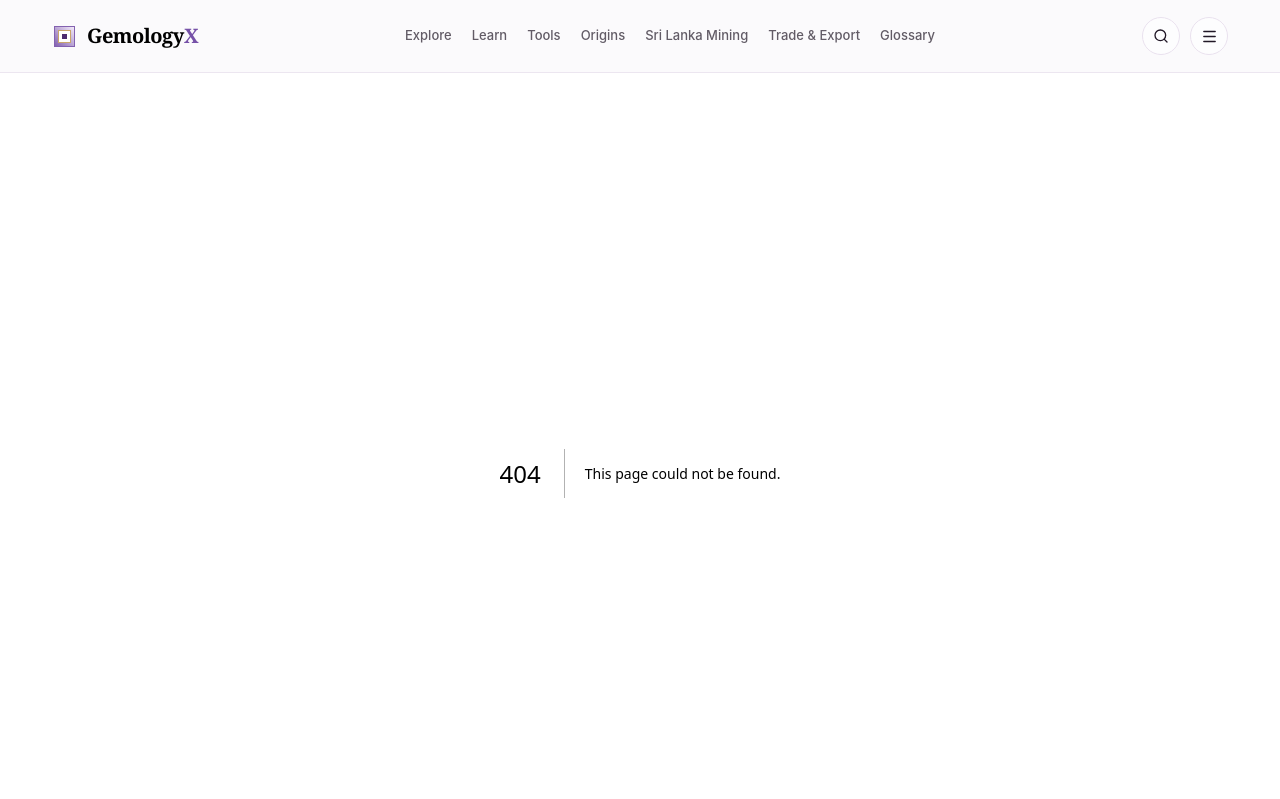
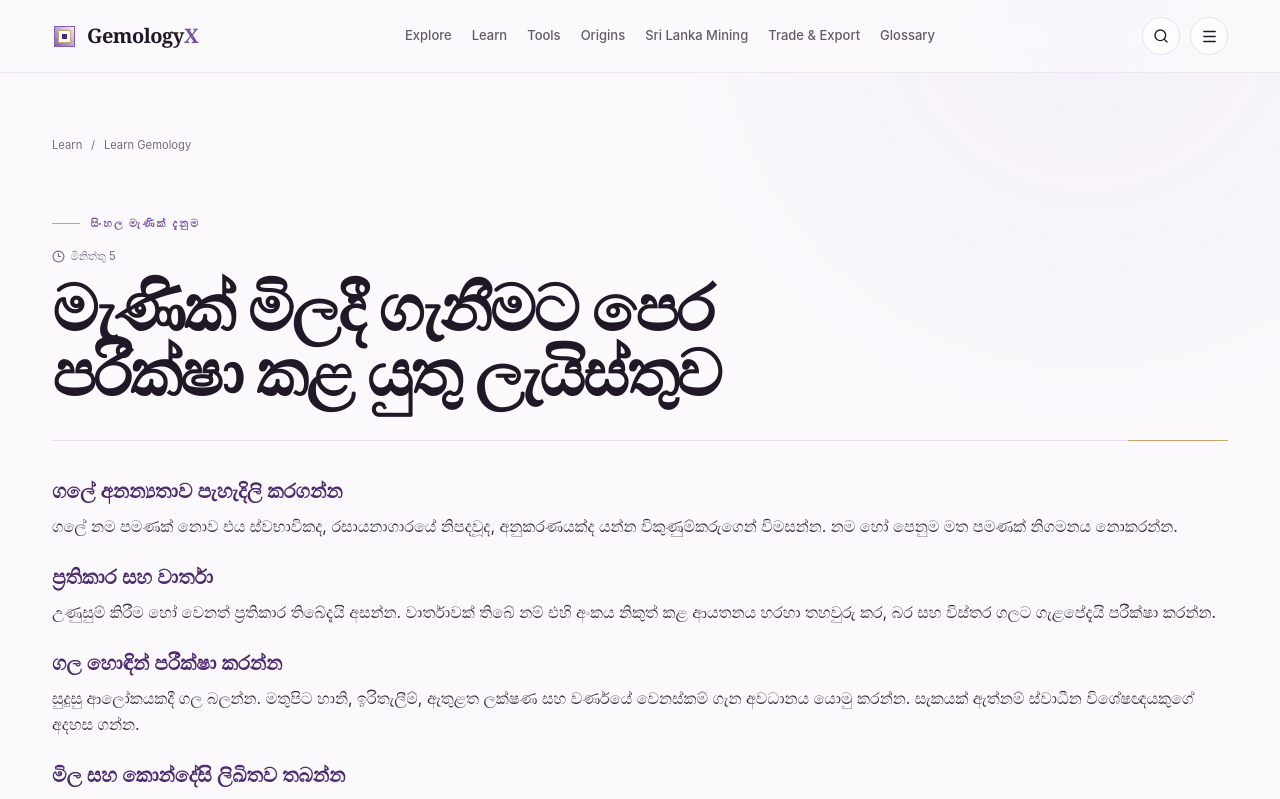
Before and after one commit to LinukaBandara/GemologyX, a Next.js app: page /si/learn/gemstone-buying-checklist in a window 1280 px wide. Before the commit this address had no page. Shown: the top 799 px of the page. Built offline with nearby package versions, Linux system fonts and the light colour scheme.

Commit message:
Add Sinhala guide: gemstone-buying-checklist

```diff
--- /dev/null
+++ b/src/app/si/learn/gemstone-buying-checklist/page.tsx
@@ -0,0 +1,44 @@
+import type { Metadata } from "next";
+import { ArticleLayout, ArticleSection } from "@/components/article-layout";
+
+export const metadata: Metadata = {
+  title: "මැණික් මිලදී ගැනීමට පෙර පරීක්ෂා කළ යුතු ලැයිස්තුව",
+  description: "මැණික් මිලදී ගැනීමට පෙර අනන්‍යතාව, ප්‍රතිකාර, වාර්තා, මිල සහ ගනුදෙනු කොන්දේසි පරීක්ෂා කිරීමට ප්‍රායෝගික සිංහල ලැයිස්තුවක්.",
+};
+
+export default function Page() {
+  return (
+    <ArticleLayout
+      category="සිංහල මැණික් දැනුම"
+      readTime="මිනිත්තු 5"
+      title="මැණික් මිලදී ගැනීමට පෙර පරීක්ෂා කළ යුතු ලැයිස්තුව"
+      crumbHref="/learn"
+      crumbLabel="Learn Gemology"
+      related={[
+        { label: "රළු මැණික් ගලක් මිලදී ගැනීමට පෙර", href: "/si/learn/buying-rough-gemstones" },
+        { label: "මැණික් පරීක්ෂණ වාර්තාවක් කියවීම", href: "/si/learn/how-to-read-gem-report" },
+        { label: "මැණික් මිලදී ගැනීමට පෙර පරීක්ෂා කළ යුතු ලැයිස්තුව", href: "/si/learn/gemstone-buying-checklist" },
+      ]}
+    >
+      <ArticleSection heading="ගලේ අනන්‍යතාව පැහැදිලි කරගන්න">
+        <p>ගලේ නම පමණක් නොව එය ස්වභාවිකද, රසායනාගාරයේ නිපදවූද, අනුකරණයක්ද යන්න විකුණුම්කරුගෙන් විමසන්න. නම හෝ පෙනුම මත පමණක් නිගමනය නොකරන්න.</p>
+      </ArticleSection>
+
+      <ArticleSection heading="ප්‍රතිකාර සහ වාර්තා">
+        <p>උණුසුම් කිරීම හෝ වෙනත් ප්‍රතිකාර තිබේදැයි අසන්න. වාර්තාවක් තිබේ නම් එහි අංකය නිකුත් කළ ආයතනය හරහා තහවුරු කර, බර සහ විස්තර ගලට ගැළපේදැයි පරීක්ෂා කරන්න.</p>
+      </ArticleSection>
+
+      <ArticleSection heading="ගල හොඳින් පරීක්ෂා කරන්න">
+        <p>සුදුසු ආලෝකයකදී ගල බලන්න. මතුපිට හානි, ඉරිතැලීම්, ඇතුළත ලක්ෂණ සහ වර්ණයේ වෙනස්කම් ගැන අවධානය යොමු කරන්න. සැකයක් ඇත්නම් ස්වාධීන විශේෂඥයකුගේ අදහස ගන්න.</p>
+      </ArticleSection>
+
+      <ArticleSection heading="මිල සහ කොන්දේසි ලිඛිතව තබන්න">
+        <p>ගලේ විස්තර, බර, එකඟ වූ මිල, ගෙවීමේ ක්‍රමය, ආපසු භාරදීමේ කොන්දේසි සහ රිසිට්පත ගැන කලින් එකඟ වන්න. විවිධ ගල්වල මිල සසඳන විට ඒවායේ ගුණාංග සමානදැයි බලන්න.</p>
+      </ArticleSection>
+
+      <ArticleSection heading="ඉක්මන් තීරණ නොගන්න">
+        <p>අසාමාන්‍ය ලාභයක් පොරොන්දු වීම, වහාම ගෙවීමට බල කිරීම හෝ ස්වාධීන පරීක්ෂාව ප්‍රතික්ෂේප කිරීම අනතුරු ඇඟවීම් විය හැකියි. ඔබට තේරුම් නොගිය හෝ දරාගත නොහැකි අවදානමක් ඇති ගනුදෙනුවක් නවත්වන්න.</p>
+      </ArticleSection>
+    </ArticleLayout>
+  );
+}
```
